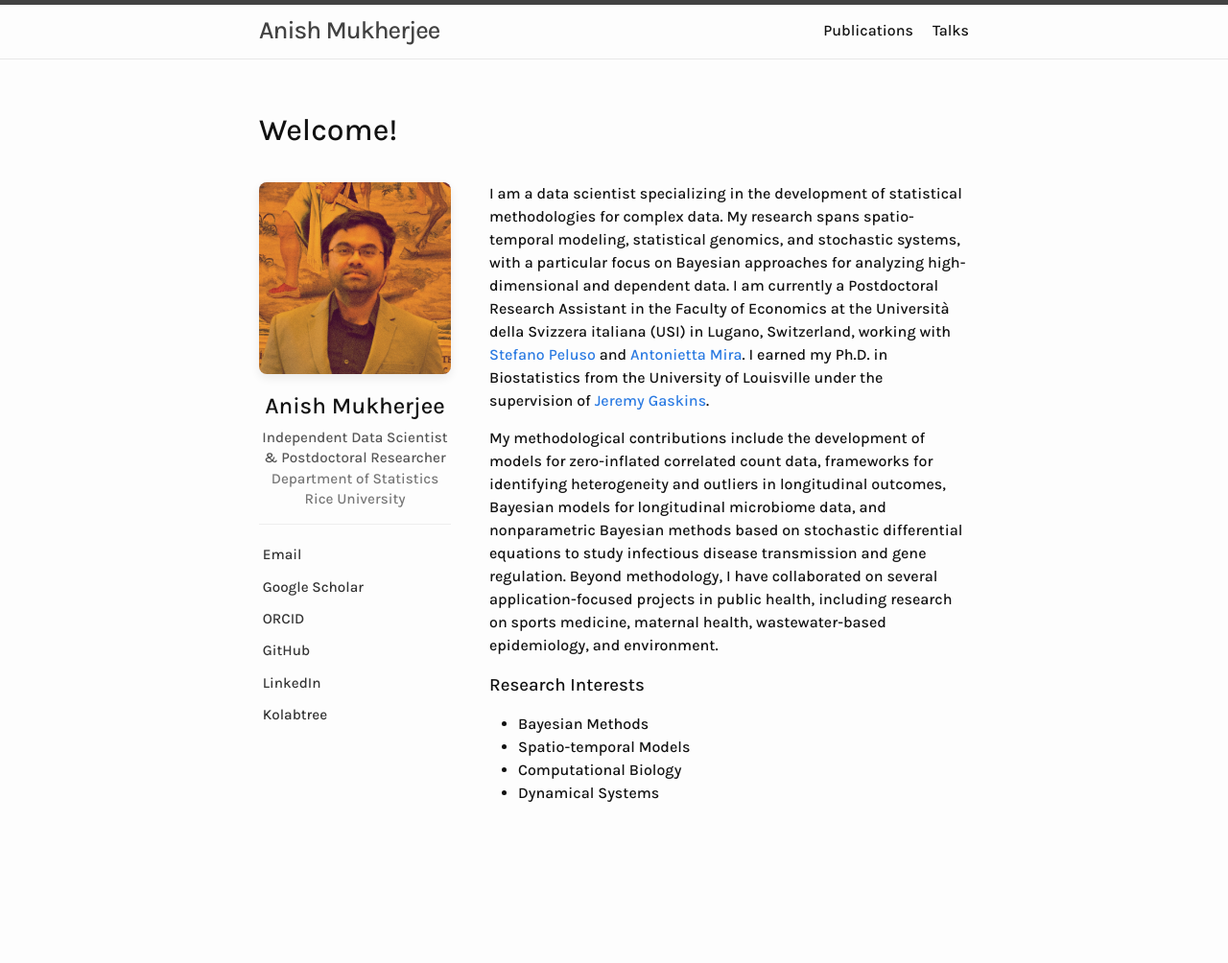
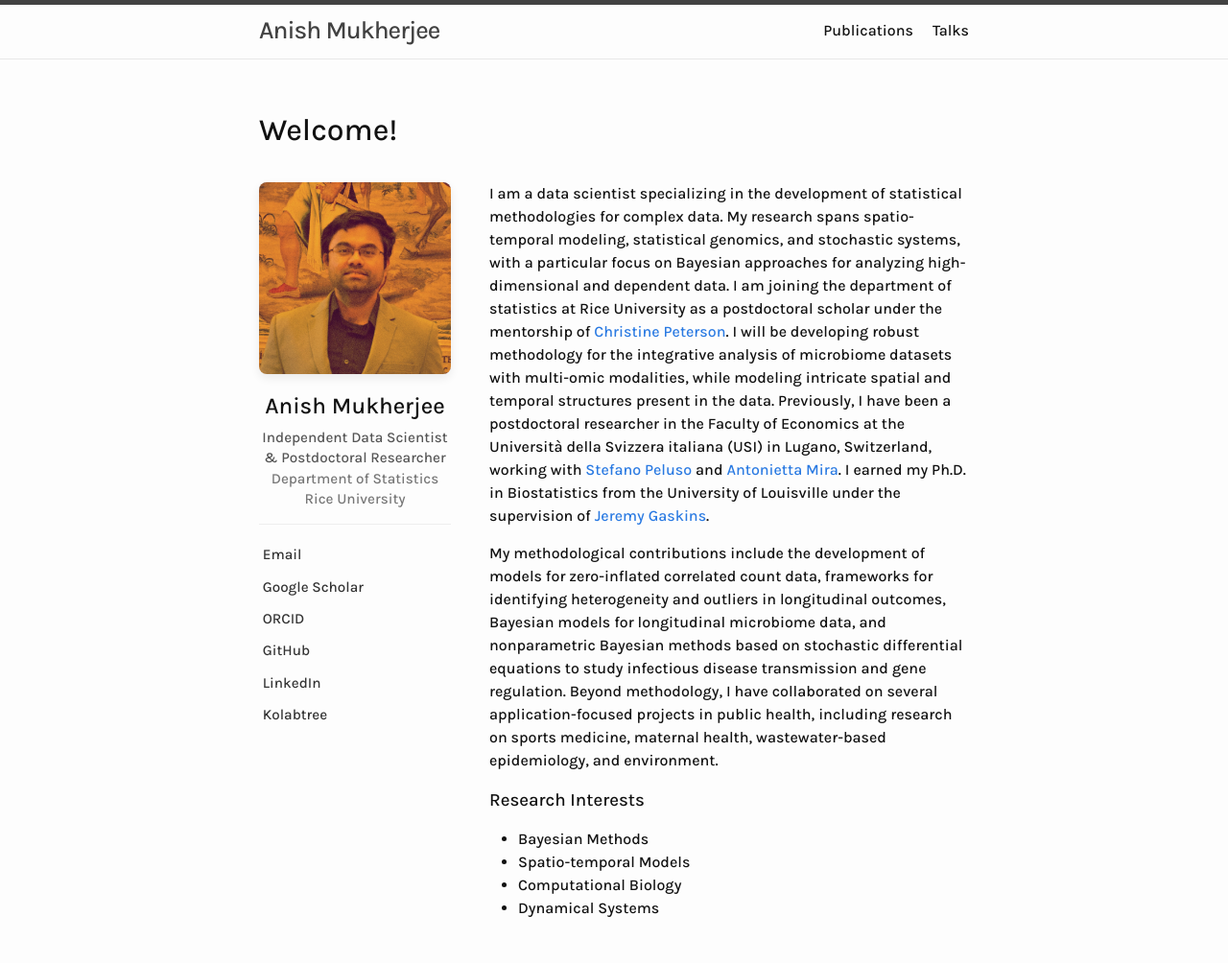
Before and after one commit to anishspace/anishspace.github.io, a Jekyll site: the page built from index.markdown, in a window 1280 px wide. Shown: the whole page at 96% size. Built offline with Jekyll 4.4.1, drawn with Linux system fonts in a browser that asks for light colours; before the commit the page ends 900 px from its top, so only the background shows below that.

Commit message:
Update index.markdown

```diff
--- a/index.markdown
+++ b/index.markdown
@@ -84,7 +84,8 @@ custom_head: |
   <!-- RIGHT COLUMN: MAIN CONTENT & BIOGRAPHY -->
   <div style="flex: 2; min-width: 320px;">
 
-    <p>I am a data scientist specializing in the development of statistical methodologies for complex data. My research spans spatio-temporal modeling, statistical genomics, and stochastic systems, with a particular focus on Bayesian approaches for analyzing high-dimensional and dependent data. I am currently a Postdoctoral Research Assistant in the Faculty of Economics at the Università della Svizzera italiana (USI) in Lugano, Switzerland, working with <a href="https://publires.unicatt.it/en/persons/stefano-peluso/">Stefano Peluso</a> and <a href="http://usi.to/exz">Antonietta Mira</a>. I earned my Ph.D. in Biostatistics from the University of Louisville under the supervision of <a href="https://profiles.louisville.edu/jeremy.gaskins">Jeremy Gaskins</a>.
+    <p>I am a data scientist specializing in the development of statistical methodologies for complex data. My research spans spatio-temporal modeling, statistical genomics, and stochastic systems, with a particular focus on Bayesian approaches for analyzing high-dimensional and dependent data. I am joining the department of statistics at Rice University as a postdoctoral scholar under the mentorship of <a href="https://sites.google.com/rice.edu/cbpeterson/">Christine Peterson</a>. I will be developing robust methodology for the integrative analysis of microbiome datasets with multi-omic modalities, while modeling intricate spatial and temporal structures present in the data.
+    Previously, I have been a postdoctoral researcher in the Faculty of Economics at the Università della Svizzera italiana (USI) in Lugano, Switzerland, working with <a href="https://publires.unicatt.it/en/persons/stefano-peluso/">Stefano Peluso</a> and <a href="http://usi.to/exz">Antonietta Mira</a>. I earned my Ph.D. in Biostatistics from the University of Louisville under the supervision of <a href="https://profiles.louisville.edu/jeremy.gaskins">Jeremy Gaskins</a>.
     </p>
 
     <p>My methodological contributions include the development of models for zero-inflated correlated count data, frameworks for identifying heterogeneity and outliers in longitudinal outcomes, Bayesian models for longitudinal microbiome data, and nonparametric Bayesian methods based on stochastic differential equations to study infectious disease transmission and gene regulation. Beyond methodology, I have collaborated on several application-focused projects in public health, including research on sports medicine, maternal health, wastewater-based epidemiology, and environment.
```
